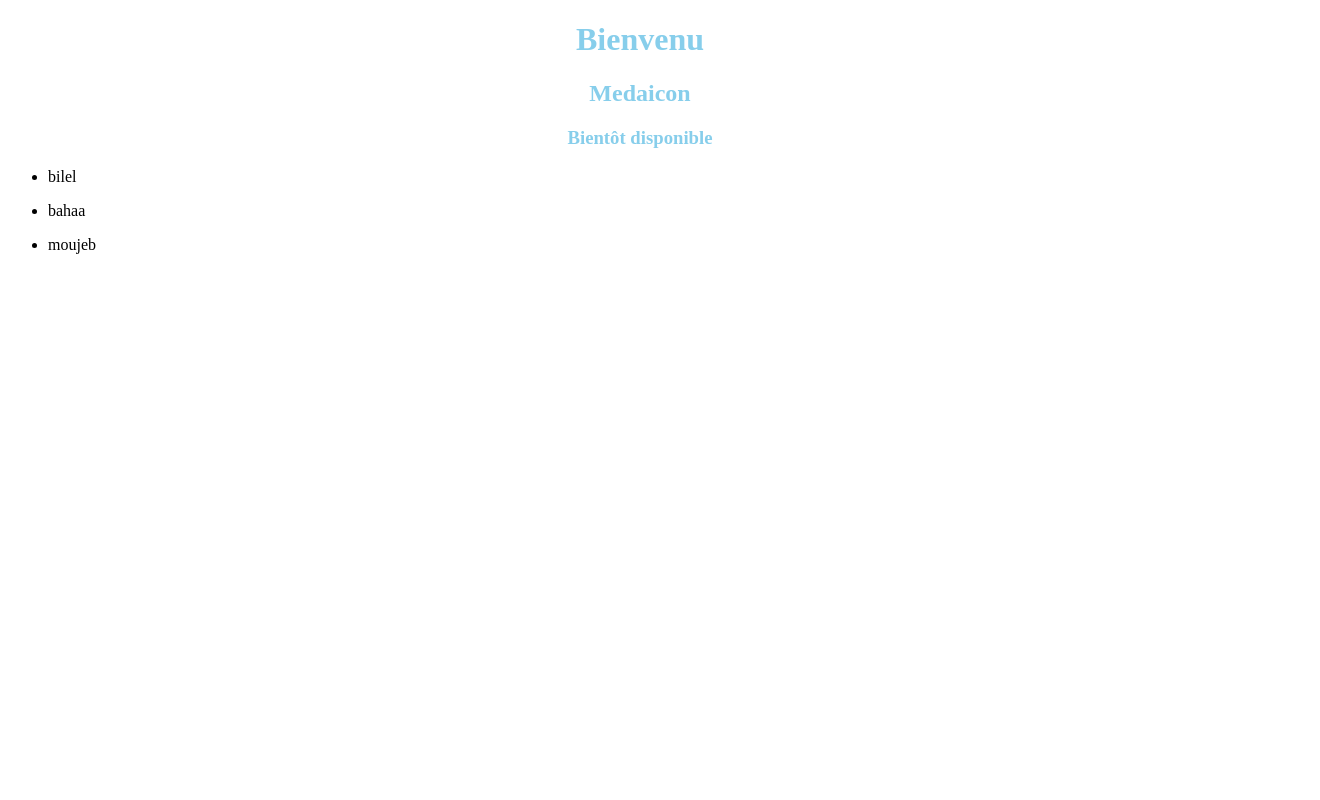
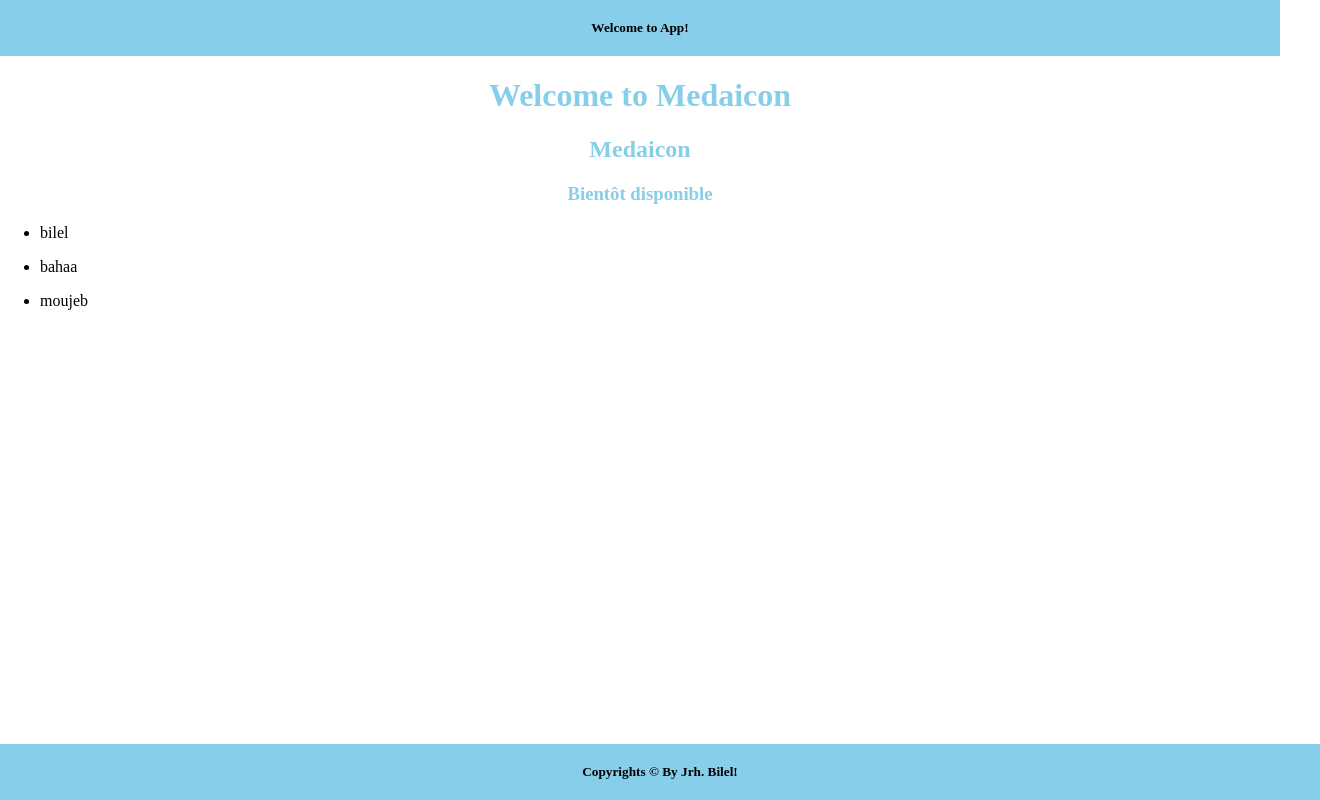
Before and after one commit to bileljrh/vuejs-laravelRepo, an Angular app: page / in a window 1280 px wide. Shown: the whole page, 1320 px wide, since content can reach past the window. Built offline with nearby package versions, Linux system fonts and the light colour scheme.

Commit message:
first commit

```diff
--- a/src/app/app.component.html
+++ b/src/app/app.component.html
@@ -1,4 +1,5 @@
-<h1>Bienvenu  </h1>
+<app-header></app-header>
+<h1>Welcome to Medaicon  </h1>
 <h2>Medaicon</h2>
 <h3>Bientôt disponible</h3>
 
@@ -10,3 +11,4 @@
   </ul>
 
 </div>
+<app-footer></app-footer>
--- /dev/null
+++ b/src/app/footer/footer.component.css
@@ -0,0 +1,9 @@
+h5{
+    background-color: skyblue;
+    padding: 20px;
+    margin: 0px;
+    position: absolute;
+    width: 100%;
+    bottom: 0;
+    text-align: center;
+}
--- /dev/null
+++ b/src/app/footer/footer.component.html
@@ -0,0 +1 @@
+<h5>Copyrights <span>&copy;</span> By Jrh. Bilel!</h5>
--- /dev/null
+++ b/src/app/footer/footer.component.ts
@@ -0,0 +1,15 @@
+import { Component, OnInit } from '@angular/core';
+
+@Component({
+  selector: 'app-footer',
+  templateUrl: './footer.component.html',
+  styleUrls: ['./footer.component.css']
+})
+export class FooterComponent implements OnInit {
+
+  constructor() { }
+
+  ngOnInit(): void {
+  }
+
+}
--- /dev/null
+++ b/src/app/header/header.component.css
@@ -0,0 +1,6 @@
+h5{
+    background-color: skyblue;
+    padding: 20px;
+    margin: 0px;
+    text-align: center;
+}
--- /dev/null
+++ b/src/app/header/header.component.html
@@ -0,0 +1 @@
+<h5>Welcome to App!</h5>
--- /dev/null
+++ b/src/app/header/header.component.ts
@@ -0,0 +1,15 @@
+import { Component, OnInit } from '@angular/core';
+
+@Component({
+  selector: 'app-header',
+  templateUrl: './header.component.html',
+  styleUrls: ['./header.component.css']
+})
+export class HeaderComponent implements OnInit {
+
+  constructor() { }
+
+  ngOnInit(): void {
+  }
+
+}
--- a/src/styles.css
+++ b/src/styles.css
@@ -1 +1,6 @@
 /* You can add global styles to this file, and also import other style files */
+body{
+    margin: 0px;
+    padding: 0px;
+
+}
```
Also changed, not shown: src/app/app-routing.module.ts (added, +12 -0 lines), src/app/app.module.ts (+8 -2 lines), 2 other files (tests, documents, lock files or other folders).
